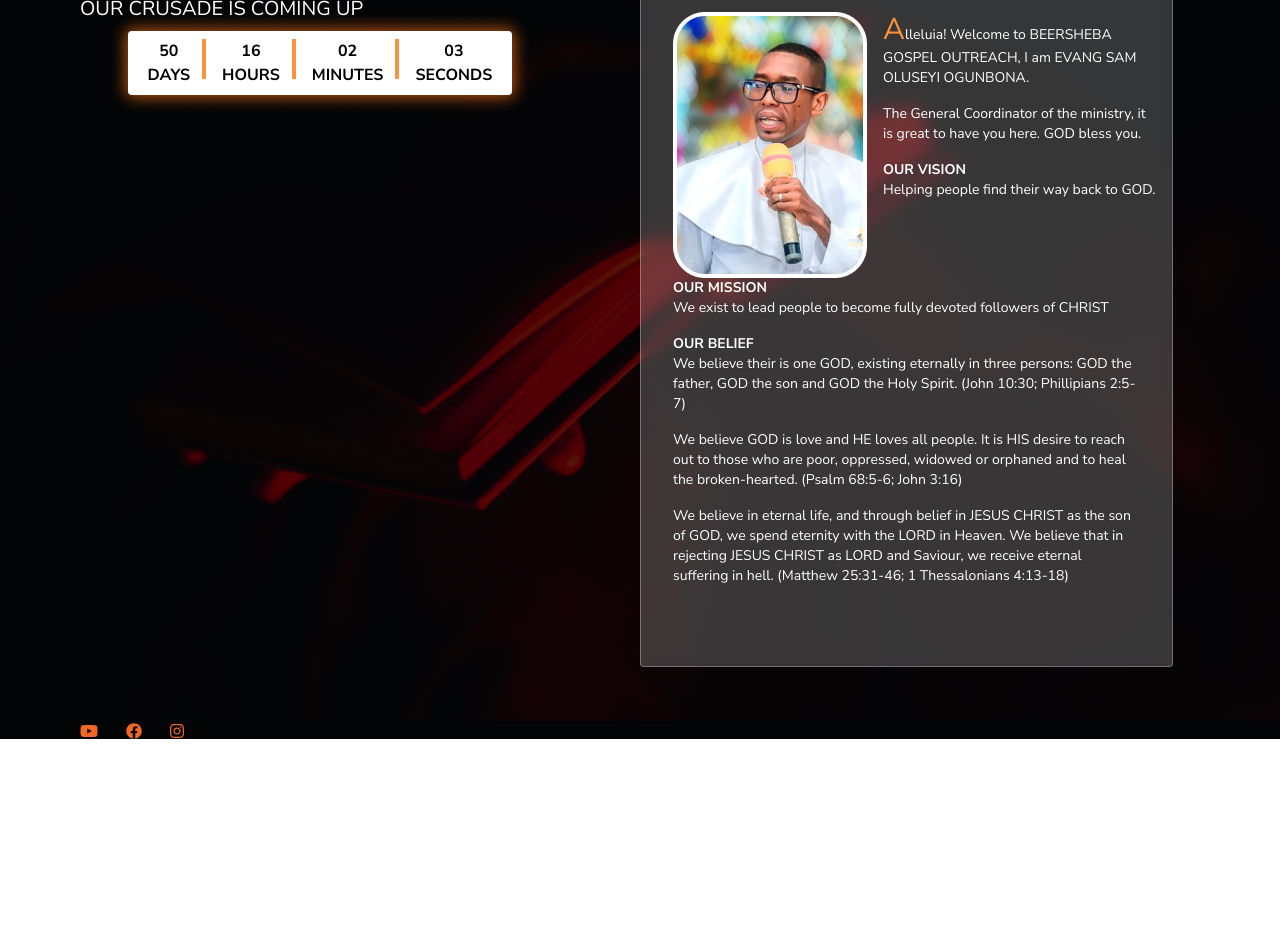
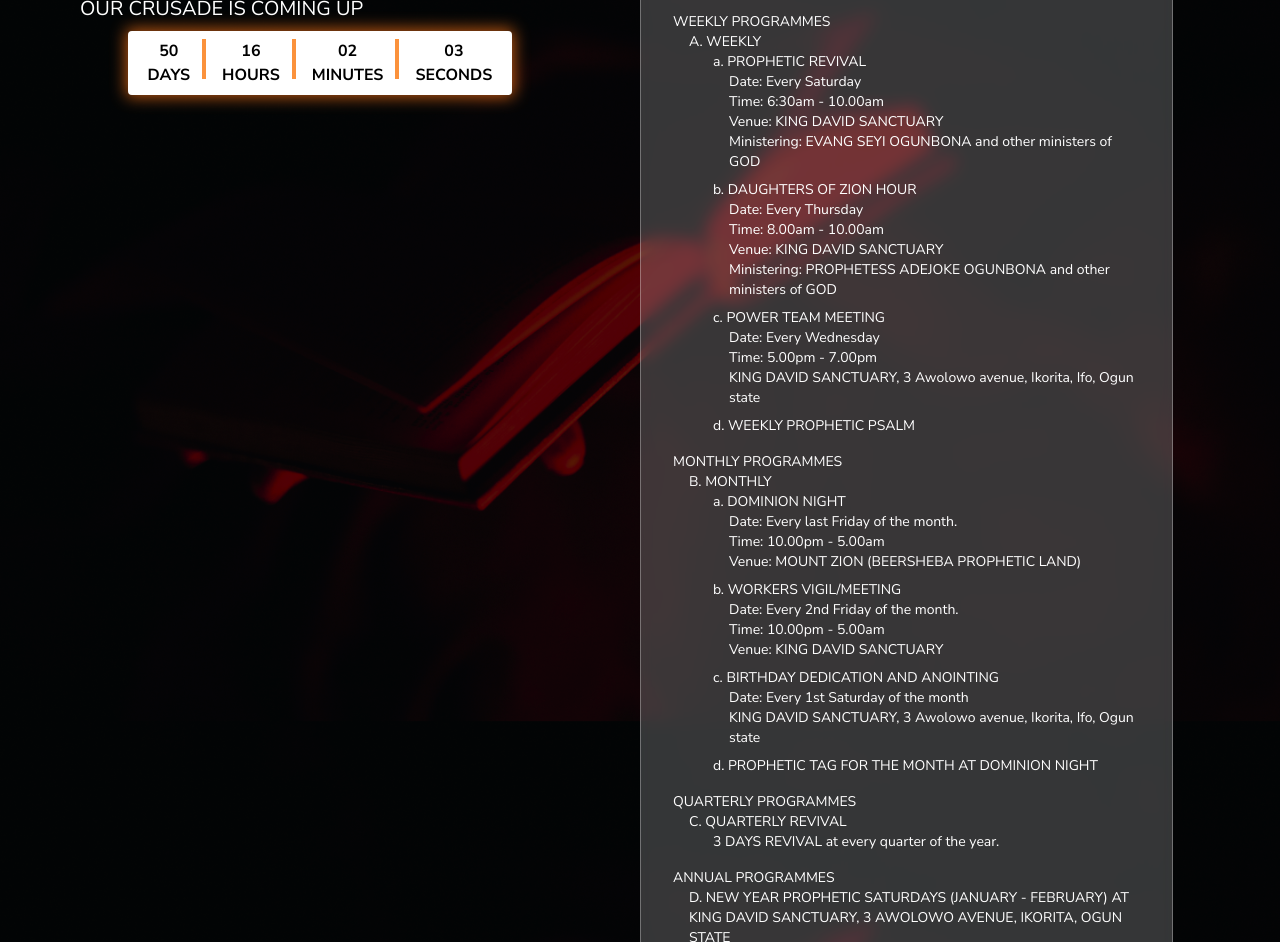
Before and after one commit to Bethanhelen/crusade-project, a website built with Vite: page programs/index.html in a window 1280 px wide. Shown: the part 189-1131 px from the top of the page. Before the commit the page ends 928 px from the top, so only its background shows below. Built offline with nearby package versions, Linux system fonts and the light colour scheme; files whose address does not match are found by name.

Commit message:
programs page completed

```diff
--- a/programs/index.html
+++ b/programs/index.html
@@ -83,38 +83,103 @@
         <!--right side-->
         <div class="flex-1">
             <div class="w-100 md:w-5/6 bg-white/20 backdrop-blur rounded border border-white/30 ">
-                <div class="flex">
-                    <div>
-                        <div class="absolute">
-                            <div class="w-11 h-11 bg-orange-400 rounded-full relative top-8 left-8 -z-10"></div>
-                            <h1 class="z-100 relative left-14 -top-2 text-2xl uppercase text-white">About</h1>
-                        </div>
-                        <img class="mt-24 ml-8 md:max-w-none" src="./unc.png" alt="coorinator-pix" >
-                    </div>
-                    <div>
-                        <p class="text-white ml-10 mt-24 md:m-4 md:mt-24 text-sm"><span class="text-orange-400 text-3xl">A</span>lleluia! Welcome to BEERSHEBA GOSPEL OUTREACH, I am EVANG SAM OLUSEYI OGUNBONA.</p>
-                        <p class="text-white ml-10 md:m-4 text-sm"> The General Coordinator of the ministry, it is great to have you here. GOD bless
-                            you.
-                        </p>
-                        <p class="text-white mt-4 -ml-12 mb-4 md:m-4 text-sm"><span class="font-bold">OUR VISION</span> <br/>Helping people find their way back to GOD.</p>
+                <div class="absolute">
+                    <div class="w-11 h-11 bg-orange-400 rounded-full relative top-8 left-4 md:left-8 -z-10"></div>
+                    <h1 class="z-100 relative left-10 md:left-14 -top-2 text-2xl uppercase text-white">Programs</h1>
+                </div>
+                <div class="mt-24">
+                    <div class="text-white ml-4 md:ml-8 mr-8 text-sm">
+                        <h4> WEEKLY PROGRAMMES</h4>
+                        <ul role="list">
+                            <li class="ml-4">A. WEEKLY
+                            <ul>
+                                <li class="ml-6">a. PROPHETIC REVIVAL
+                                <ul>
+                                    <li class="ml-4">Date: Every Saturday</li>
+                                    <li class="ml-4">Time: 6:30am - 10.00am</li>
+                                    <li class="ml-4">Venue: KING DAVID SANCTUARY</li>
+                                    <li class="ml-4">Ministering: EVANG SEYI OGUNBONA and other ministers of GOD</li>
+                                </ul>
+                                </li>
+                            </ul>
+                                <ul class="mt-2">
+                                    <li class="ml-6">b. DAUGHTERS OF ZION HOUR
+                                        <ul>
+                                            <li class="ml-4">Date: Every Thursday</li>
+                                            <li class="ml-4">Time: 8.00am - 10.00am</li>
+                                            <li class="ml-4">Venue: KING DAVID SANCTUARY</li>
+                                            <li class="ml-4">Ministering: PROPHETESS ADEJOKE OGUNBONA and other ministers of GOD</li>
+                                        </ul>
+                                    </li>
+                                </ul>
+                                <ul class="mt-2">
+                                    <li class="ml-6">c. POWER TEAM MEETING
+                                        <ul>
+                                            <li class="ml-4">Date: Every Wednesday</li>
+                                            <li class="ml-4">Time: 5.00pm - 7.00pm</li>
+                                            <li class="ml-4">KING DAVID SANCTUARY, 3 Awolowo avenue, Ikorita, Ifo, Ogun state</li>
+                                        </ul>
+                                    </li>
+                                </ul>
+                                <ul class="mt-2">
+                                    <li class="ml-6"> d. WEEKLY PROPHETIC PSALM</li>
+                                </ul>
+                            </li>
+                        </ul>
+
+
+                        <ul role="list" class="mt-4">
+                            <h4>MONTHLY PROGRAMMES</h4>
+                            <li class="ml-4">B. MONTHLY
+                                <ul>
+                                    <li class="ml-6">a. DOMINION NIGHT
+                                        <ul>
+                                            <li class="ml-4">Date: Every last Friday of the month.</li>
+                                            <li class="ml-4">Time: 10.00pm - 5.00am</li>
+                                            <li class="ml-4">Venue: MOUNT ZION (BEERSHEBA PROPHETIC LAND)</li>
+                                        </ul>
+                                    </li>
+                                </ul>
+                                <ul class="mt-2">
+                                    <li class="ml-6"> b. WORKERS VIGIL/MEETING
+                                        <ul>
+                                            <li class="ml-4">Date: Every 2nd Friday of the month.</li>
+                                            <li class="ml-4">Time: 10.00pm - 5.00am</li>
+                                            <li class="ml-4">Venue: KING DAVID SANCTUARY</li>
+                                        </ul>
+                                    </li>
+                                </ul>
+                                <ul class="mt-2">
+                                    <li class="ml-6">c. BIRTHDAY DEDICATION AND ANOINTING
+                                        <ul>
+                                            <li class="ml-4">Date: Every 1st Saturday of the month</li>
+                                            <li class="ml-4">KING DAVID SANCTUARY, 3 Awolowo avenue, Ikorita, Ifo, Ogun state</li>
+                                        </ul>
+                                    </li>
+                                </ul>
+                                <ul class="mt-2">
+                                    <li class="ml-6">  d. PROPHETIC TAG FOR THE MONTH AT DOMINION NIGHT</li>
+                                </ul>
+                            </li>
+                        </ul>
+
+                        <ul role="list" class="mt-4">
+                            <h4>QUARTERLY PROGRAMMES</h4>
+                            <li class="ml-4">C. QUARTERLY REVIVAL
+                                <ul>
+                                    <li class="ml-6">3 DAYS REVIVAL at every quarter of the year.</li>
+                                </ul>
+                            </li>
+                        </ul>
+
+                        <ul role="list" class="mt-4 mb-4">
+                            <h4>ANNUAL PROGRAMMES</h4>
+                            <li class="ml-4">D. NEW YEAR PROPHETIC SATURDAYS (JANUARY - FEBRUARY) AT KING DAVID SANCTUARY, 3 AWOLOWO AVENUE, IKORITA, OGUN STATE
+                            </li>
+                        </ul>
                     </div>
                 </div>
-
-                <p class="text-white ml-8 mr-8 text-sm"><span class="font-bold">OUR MISSION</span> <br/>We exist to lead people to become fully devoted followers of CHRIST
-                </p>
-                <p class="text-white ml-8 mr-8 mt-4 text-sm"><span class="font-bold">OUR BELIEF</span> <br/>We believe their is one GOD, existing eternally in three persons: GOD the father, GOD the son
-                    and GOD the Holy Spirit. (John 10:30; Phillipians 2:5-7)
-                </p>
-                <p class="text-white ml-8 mr-8 mt-4 text-sm">We believe GOD is love and HE loves all people. It is HIS desire to reach out to those who are
-                    poor, oppressed, widowed or orphaned and to heal the broken-hearted. (Psalm 68:5-6; John
-                    3:16)
-                </p>
-                <p class="text-white ml-8 mr-8 mt-4 pb-20 text-sm">We believe in eternal life, and through belief in JESUS CHRIST as the son of GOD, we spend
-                    eternity with the LORD in Heaven. We believe that in rejecting JESUS CHRIST as LORD and
-                    Saviour, we receive eternal suffering in hell. (Matthew 25:31-46; 1 Thessalonians 4:13-18)
-                </p>
             </div>
-
         </div>
     </div>
 </main>
```
Also changed, not shown: contact/index.html (+2 -0 lines).
